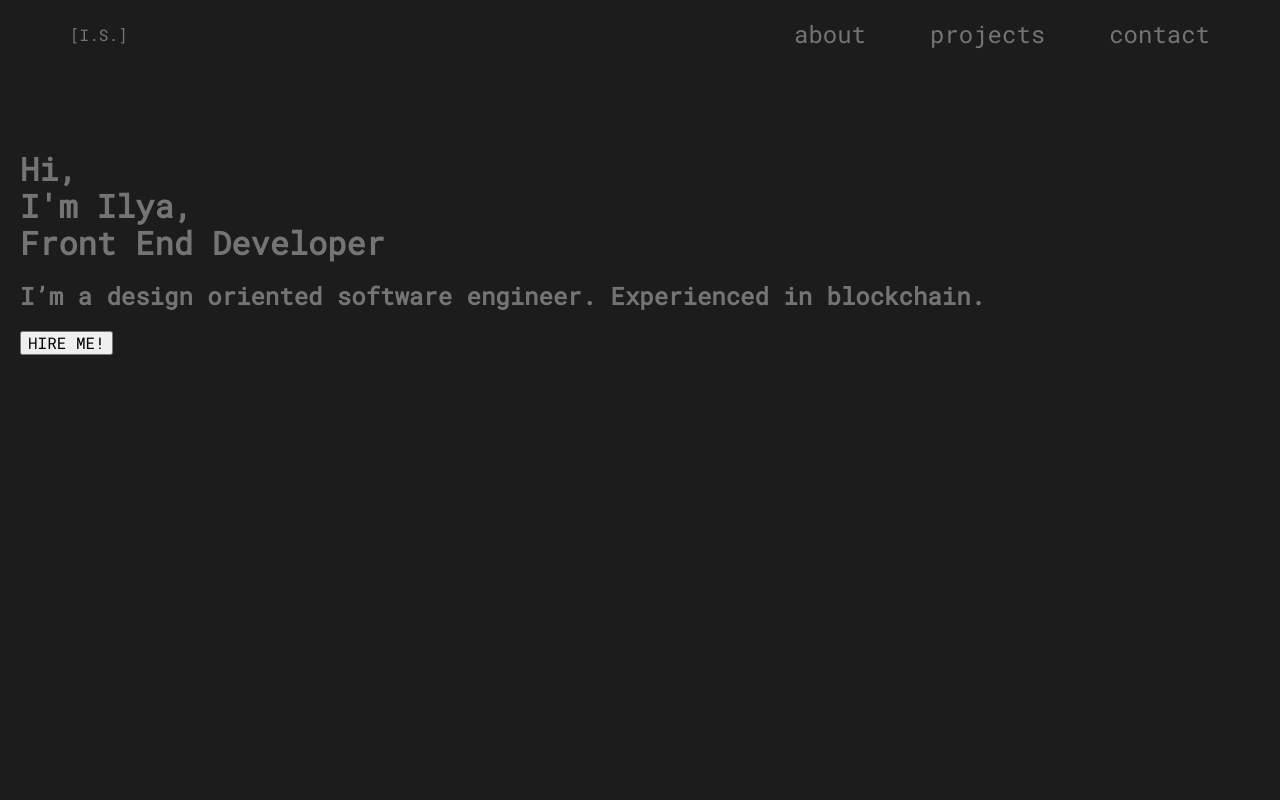
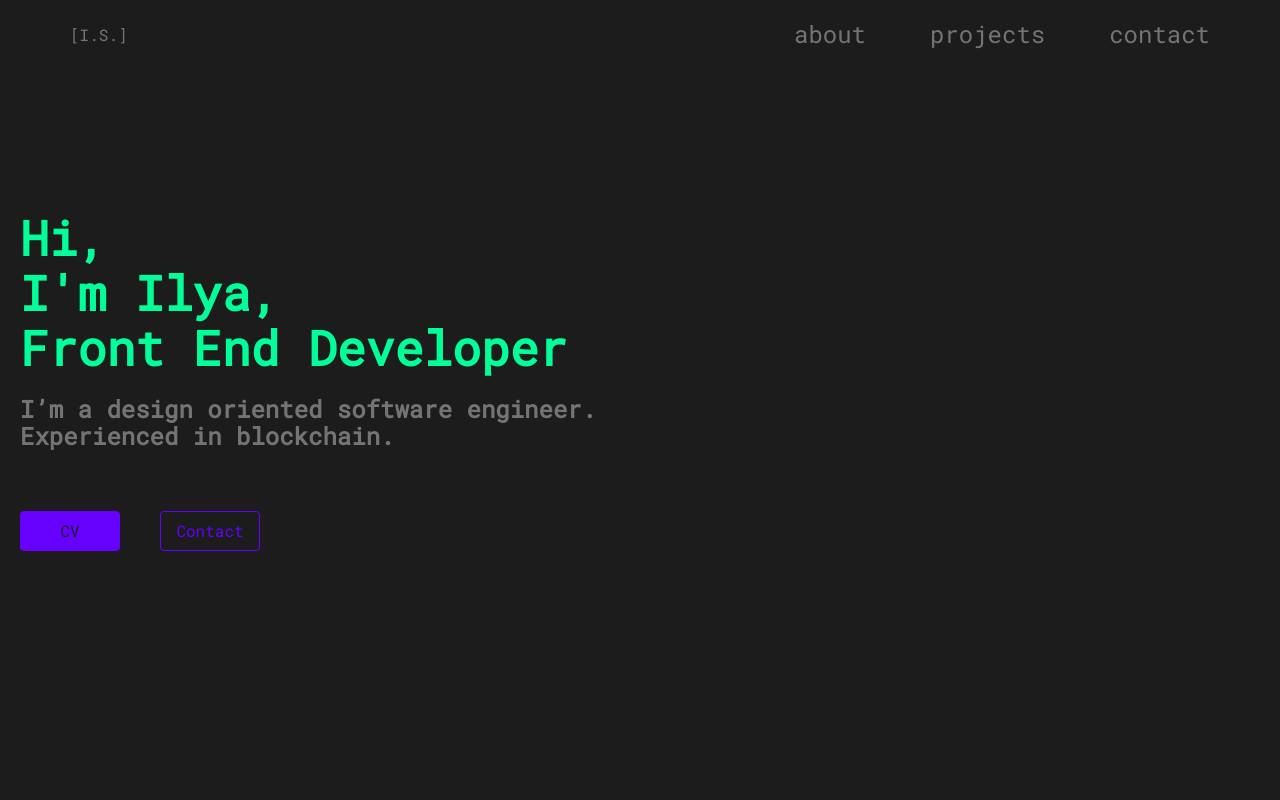
Before and after one commit to Ilichhh/portfolio-website, a React (Vite) app: page / in a window 1280 px wide. Shown: the top 800 px of the page. Built offline with nearby package versions, Linux system fonts and the light colour scheme.

Commit message:
feat: add styles and buttons to hero section

```diff
--- a/src/components/HeroSection.tsx
+++ b/src/components/HeroSection.tsx
@@ -1,10 +1,46 @@
+import { Link } from 'react-router-dom';
 import { Container } from './common';
 
 import styled from 'styled-components';
 import theme from '../theme';
 
 const Section = styled.section`
-  height: 100vh;
+  height: calc(100vh - 70px);
+  background-color: ${theme.colors.bgDark};
+`;
+
+const Header = styled.h1`
+  margin: 80px 0 20px;
+  font-size: 48px;
+  color: ${theme.colors.green};
+`;
+
+const Subheader = styled.h2`
+  width: 50%;
+  font-size: 24px;
+  margin-bottom: 60px;
+`;
+
+const ButtonsWrapper = styled.div`
+  display: flex;
+  gap: 40px;
+`;
+
+const Button = styled(Link)`
+  display: flex;
+  justify-content: center;
+  align-items: center;
+  height: 40px;
+  width: 100px;
+  border: 1px solid ${theme.colors.important};
+  border-radius: 4px;
+  color: ${theme.colors.bgDark};
+  background-color: ${theme.colors.important};
+  cursor: pointer;
+`;
+
+const ButtonOutlined = styled(Button)`
+  color: ${theme.colors.important};
   background-color: ${theme.colors.bgDark};
 `;
 
@@ -12,15 +48,20 @@ export const HeroSection = () => {
   return (
     <Section>
       <Container>
-        <h1>
+        <Header>
           Hi,
           <br />
           I&apos;m Ilya,
           <br />
           Front End Developer
-        </h1>
-        <h2>I’m a design oriented software engineer. Experienced in blockchain.</h2>
-        <button>HIRE ME!</button>
+        </Header>
+        <Subheader>I’m a design oriented software engineer. Experienced in blockchain.</Subheader>
+        <ButtonsWrapper>
+          <Button to="/cv.pdf" target="_blank">
+            CV
+          </Button>
+          <ButtonOutlined to="mailto:shakurov.ia@gmail.com">Contact</ButtonOutlined>
+        </ButtonsWrapper>
       </Container>
     </Section>
   );
```
Also changed, not shown: 1 other file (tests, documents, lock files or other folders).
